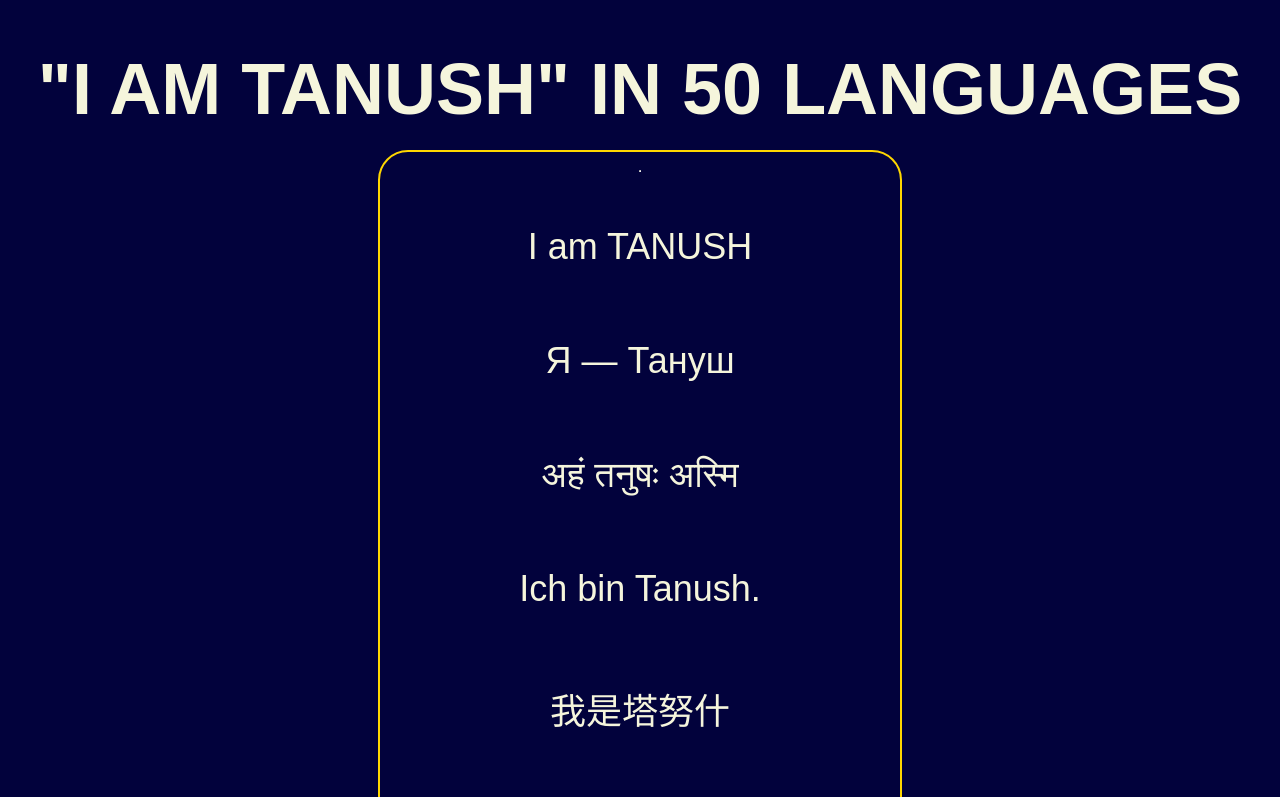
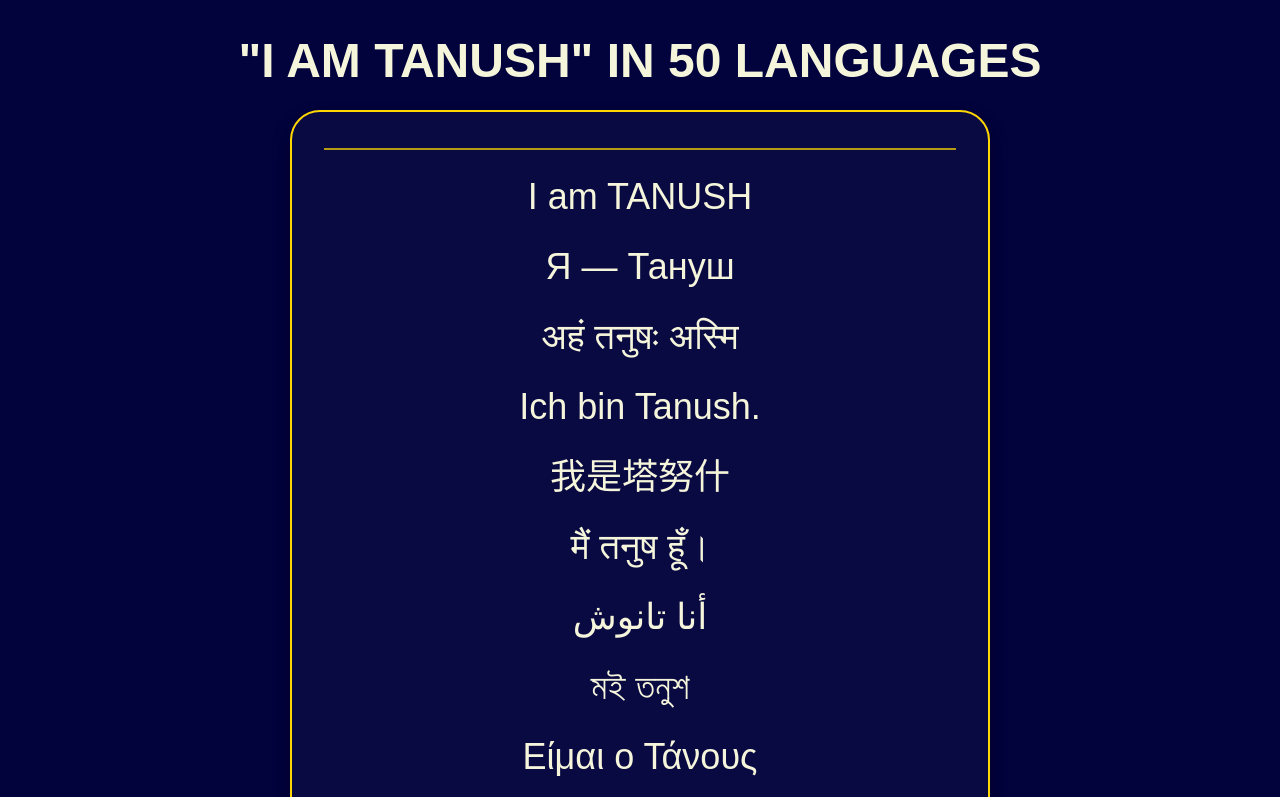
Before and after one commit to 431125joshi-a11y/30-LANGUAGE-CHALLANGE, a plain HTML site: page index.html in a window 1280 px wide. Shown: the top 797 px of the page. Drawn offline with Linux system fonts and the light colour scheme.

Commit message:
Fix the page layout so the heading and translated text render correctly and remain visible in the viewport

```diff
--- a/index.html
+++ b/index.html
@@ -4,31 +4,25 @@
     <meta charset="UTF-8">
     <meta name="viewport" content="width=device-width, initial-scale=1.0">
     <title>Tanush Website</title>
-    <link rel="stylesheet" href="style.css" >
-
+    <link rel="stylesheet" href="style.css">
 </head>
 <body>
-    <h1 class="h1">"I AM TANUSH" IN 50 LANGUAGES</h1>
+    <h1 class="heading">"I AM TANUSH" IN 50 LANGUAGES</h1>
+
     <div class="aboutme">
-        <!-------------->
         <hr>
         <p>I am TANUSH</p>
         <p>Я — Тануш</p>
         <p>अहं तनुषः अस्मि</p>
-         <P>Ich bin Tanush.</P>
+        <p>Ich bin Tanush.</p>
         <p>我是塔努什</p>
         <p>मैं तनुष हूँ।</p>
-         <p>أنا تانوش </p>
-         <P>মই তনুশ</P>
+        <p>أنا تانوش</p>
+        <p>মই তনুশ</p>
         <p>Είμαι ο Τάνους</p>
         <p>Sono Tanush</p>
         <p>私はタヌシュです。</p>
-
-
         <hr>
-
     </div>
-
-
 </body>
 </html>
--- a/style.css
+++ b/style.css
@@ -1,3 +1,7 @@
+* {
+    box-sizing: border-box;
+}
+
 body {
     background-color: rgb(2, 2, 60);
     color: beige;
@@ -8,23 +12,37 @@ body {
     flex-direction: column;
     min-height: 100vh;
     margin: 0;
+    padding: 32px 16px;
     font-family: Arial, sans-serif;
+    text-align: center;
+}
+
+.heading {
+    margin: 0 0 20px;
+    font-size: clamp(2rem, 4vw, 3rem);
+    line-height: 1.2;
 }
 
 .aboutme {
+    width: min(90vw, 700px);
     border: 2px solid #FFD700;
+    border-radius: 30px;
     display: flex;
     justify-content: center;
-    border-radius: 30px;
     align-items: center;
     flex-direction: column;
-    padding-left: 100px;
-    padding-right: 100px;
-    text-align: center;
+    padding: 24px 32px;
+    background: rgba(255, 255, 255, 0.03);
+    box-shadow: 0 8px 20px rgba(0, 0, 0, 0.2);
 }
 
-.h1 {
-    justify-content: flex-start;
-    text-align: center;
-    margin-bottom: 20px;
+.aboutme hr {
+    width: 100%;
+    border: 1px solid rgba(255, 215, 0, 0.7);
+    margin: 12px 0;
 }
+
+.aboutme p {
+    margin: 8px 0;
+    line-height: 1.5;
+}
```
Lines whose indentation alone changed are shown as unchanged.
